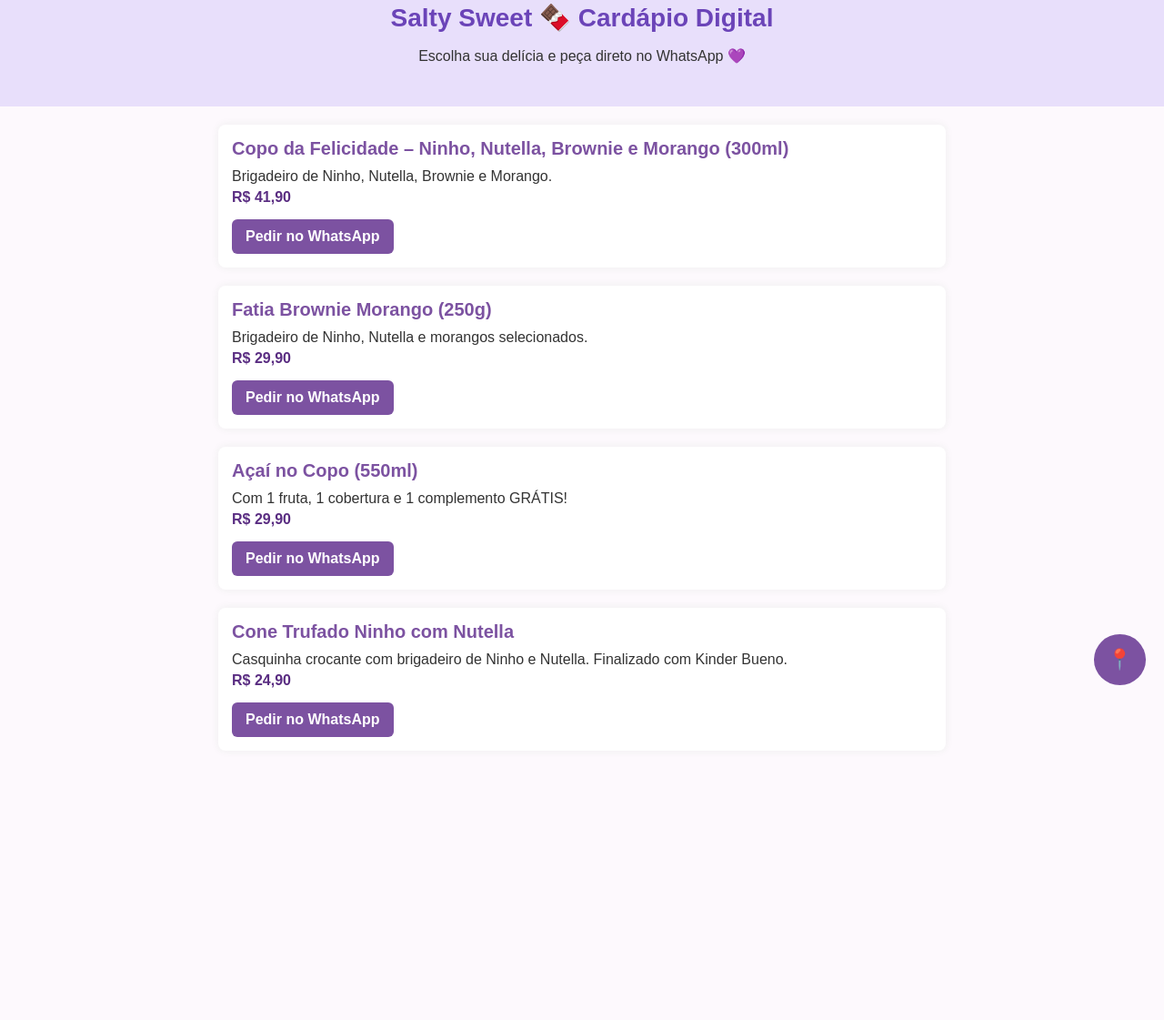
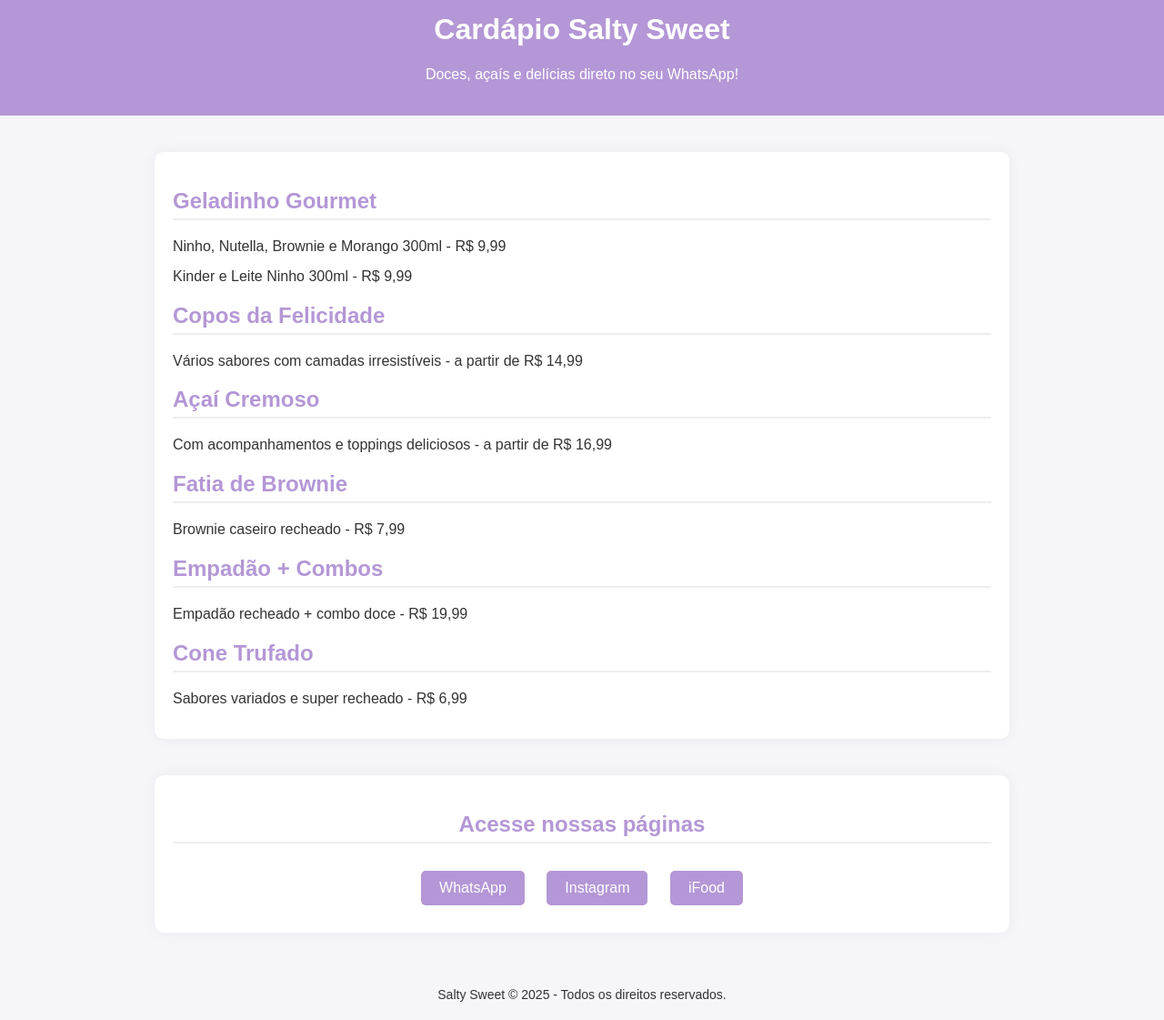
Before and after one commit to Evandro-cyber-lab/saltysweet-cardapio, a plain HTML site: page index.html in a window 1280 px wide. Shown: the part 27-1148 px from the top of the page at 91% size. Before the commit the page ends 892 px from the top, so only its background shows below. Drawn offline with Linux system fonts and the light colour scheme.

Commit message:
Add files via upload

```diff
--- a/index.html
+++ b/index.html
@@ -6,49 +6,84 @@
     <meta name="viewport" content="width=device-width, initial-scale=1.0">
     <title>Cardápio Salty Sweet</title>
     <style>
-    body { font-family: 'Arial', sans-serif; background: #fdf9fd; color: #333; margin: 0; padding: 0; }
-    header { background: #e8dffb; padding: 30px 15px; text-align: center; }
-    header h1 { margin: 0; color: #6b44b8; font-size: 28px; }
-    section { padding: 20px; max-width: 800px; margin: auto; }
-    .item { background: #fff; margin-bottom: 20px; padding: 15px; border-radius: 8px; box-shadow: 0 0 10px #eee; }
-    .item h2 { margin: 0 0 10px; color: #7c52a1; font-size: 20px; }
-    .item p { margin: 5px 0; }
-    .preco { color: #5a2d82; font-weight: bold; }
-    .btn { display: inline-block; margin-top: 10px; padding: 10px 15px; background: #7c52a1; color: #fff; border-radius: 6px; text-decoration: none; font-weight: bold; }
-    .frete-btn { position: fixed; bottom: 20px; right: 20px; background: #7c52a1; color: #fff; padding: 15px; border-radius: 50%; font-size: 22px; border: none; cursor: pointer; }
+        body {
+            font-family: Arial, sans-serif;
+            background: #f5f5fa;
+            margin: 0;
+            padding: 0;
+            color: #333;
+        }
+        header {
+            background: #b497d6;
+            color: white;
+            padding: 20px;
+            text-align: center;
+        }
+        section {
+            max-width: 900px;
+            margin: 40px auto;
+            padding: 20px;
+            background: white;
+            border-radius: 10px;
+            box-shadow: 0 0 15px rgba(0,0,0,0.05);
+        }
+        h2 {
+            color: #b497d6;
+            border-bottom: 2px solid #eee;
+            padding-bottom: 5px;
+        }
+        .produto {
+            margin: 15px 0;
+        }
+        footer {
+            text-align: center;
+            padding: 20px;
+            font-size: 14px;
+        }
+        .links a {
+            margin: 10px;
+            padding: 10px 20px;
+            background: #b497d6;
+            color: white;
+            text-decoration: none;
+            border-radius: 5px;
+            display: inline-block;
+        }
     </style>
 </head>
 <body>
     <header>
-    <h1>Salty Sweet 🍫 Cardápio Digital</h1>
-    <p>Escolha sua delícia e peça direto no WhatsApp 💜</p>
+        <h1>Cardápio Salty Sweet</h1>
+        <p>Doces, açaís e delícias direto no seu WhatsApp!</p>
     </header>
     <section>
-    <div class="item">
-      <h2>Copo da Felicidade – Ninho, Nutella, Brownie e Morango (300ml)</h2>
-      <p>Brigadeiro de Ninho, Nutella, Brownie e Morango.</p>
-      <p class="preco">R$ 41,90</p>
-      <a class="btn" href="https://wa.me/5541995651291?text=Olá!%20Quero%20pedir%20o%20Copo%20da%20Felicidade%20(Ninho,%20Nutella,%20Brownie%20e%20Morango)">Pedir no WhatsApp</a>
-    </div>
-    <div class="item">
-      <h2>Fatia Brownie Morango (250g)</h2>
-      <p>Brigadeiro de Ninho, Nutella e morangos selecionados.</p>
-      <p class="preco">R$ 29,90</p>
-      <a class="btn" href="https://wa.me/5541995651291?text=Olá!%20Quero%20pedir%20a%20Fatia%20Brownie%20Morango%20250g">Pedir no WhatsApp</a>
-    </div>
-    <div class="item">
-      <h2>Açaí no Copo (550ml)</h2>
-      <p>Com 1 fruta, 1 cobertura e 1 complemento GRÁTIS!</p>
-      <p class="preco">R$ 29,90</p>
-      <a class="btn" href="https://wa.me/5541995651291?text=Olá!%20Quero%20pedir%20o%20Açaí%20de%20550ml%20com%20complementos">Pedir no WhatsApp</a>
-    </div>
-    <div class="item">
-      <h2>Cone Trufado Ninho com Nutella</h2>
-      <p>Casquinha crocante com brigadeiro de Ninho e Nutella. Finalizado com Kinder Bueno.</p>
-      <p class="preco">R$ 24,90</p>
-      <a class="btn" href="https://wa.me/5541995651291?text=Olá!%20Quero%20pedir%20o%20Cone%20Trufado%20Ninho%20com%20Nutella">Pedir no WhatsApp</a>
-    </div>
+        <h2>Geladinho Gourmet</h2>
+        <div class="produto">Ninho, Nutella, Brownie e Morango 300ml - R$ 9,99</div>
+        <div class="produto">Kinder e Leite Ninho 300ml - R$ 9,99</div>
+
+        <h2>Copos da Felicidade</h2>
+        <div class="produto">Vários sabores com camadas irresistíveis - a partir de R$ 14,99</div>
+
+        <h2>Açaí Cremoso</h2>
+        <div class="produto">Com acompanhamentos e toppings deliciosos - a partir de R$ 16,99</div>
+
+        <h2>Fatia de Brownie</h2>
+        <div class="produto">Brownie caseiro recheado - R$ 7,99</div>
+
+        <h2>Empadão + Combos</h2>
+        <div class="produto">Empadão recheado + combo doce - R$ 19,99</div>
+
+        <h2>Cone Trufado</h2>
+        <div class="produto">Sabores variados e super recheado - R$ 6,99</div>
     </section>
-  <button class="frete-btn" onclick="window.location.href='https://wa.me/5541995651291?text=Olá!%20Gostaria%20de%20calcular%20o%20frete.%20Meu%20CEP%20é%20_____';">📍</button>
+    <section class="links" style="text-align:center;">
+        <h2>Acesse nossas páginas</h2>
+        <a href="https://wa.me/5541995651291" target="_blank">WhatsApp</a>
+        <a href="https://www.instagram.com/saltysweet" target="_blank">Instagram</a>
+        <a href="https://www.ifood.com.br" target="_blank">iFood</a>
+    </section>
+    <footer>
+        Salty Sweet © 2025 - Todos os direitos reservados.
+    </footer>
 </body>
 </html>
```
Lines whose indentation alone changed are shown as unchanged.
